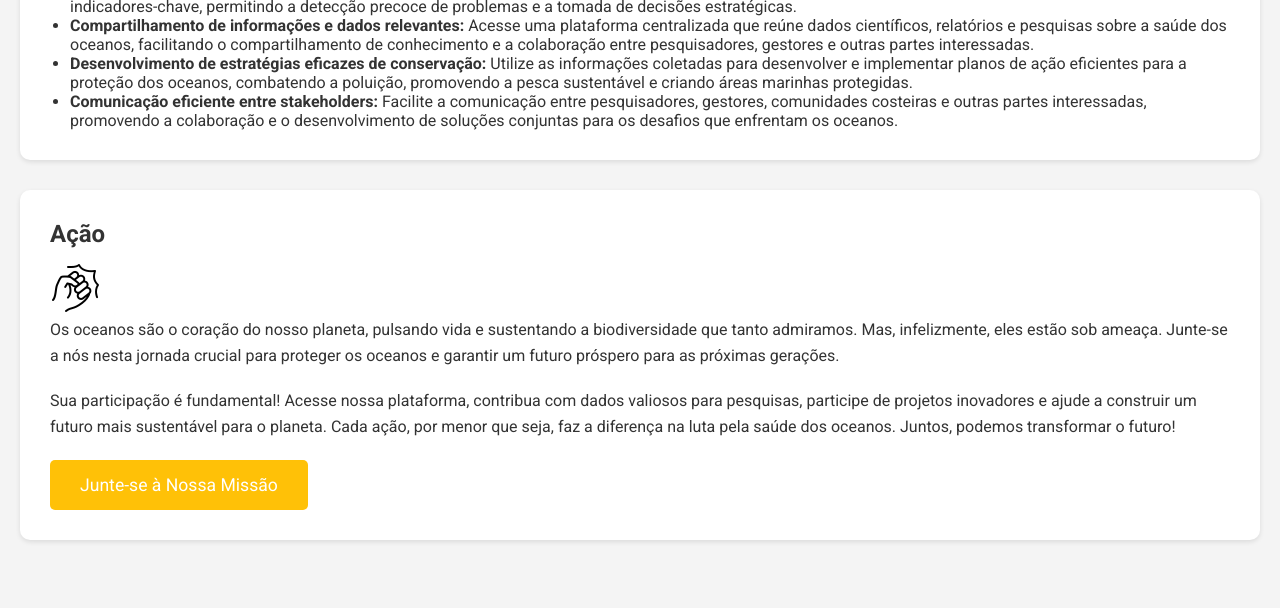
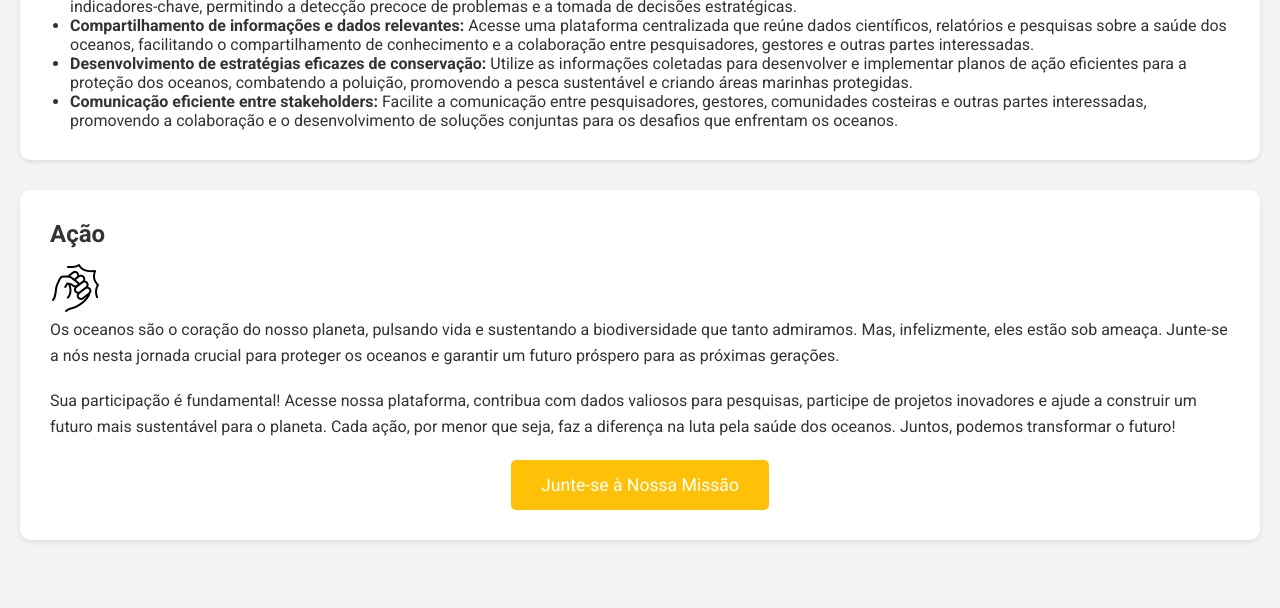
Before and after one commit to sampaiopedroh/GS_Front, a plain HTML site: page Projeto/index.html in a window 1280 px wide. Shown: the part 2235-2843 px from the top of the page. Drawn offline with Linux system fonts and the light colour scheme.

Commit message:
Update style.css

```diff
--- a/Projeto/style.css
+++ b/Projeto/style.css
@@ -108,6 +108,12 @@ main {
     margin-left: 20px;
 }
 
+.acao-button {
+    display: flex;
+    justify-content: center;
+    margin-top: 20px; /* Ajuste conforme necessário */
+}
+
 footer {
     background-color: #333;
     color: #fff;
```
